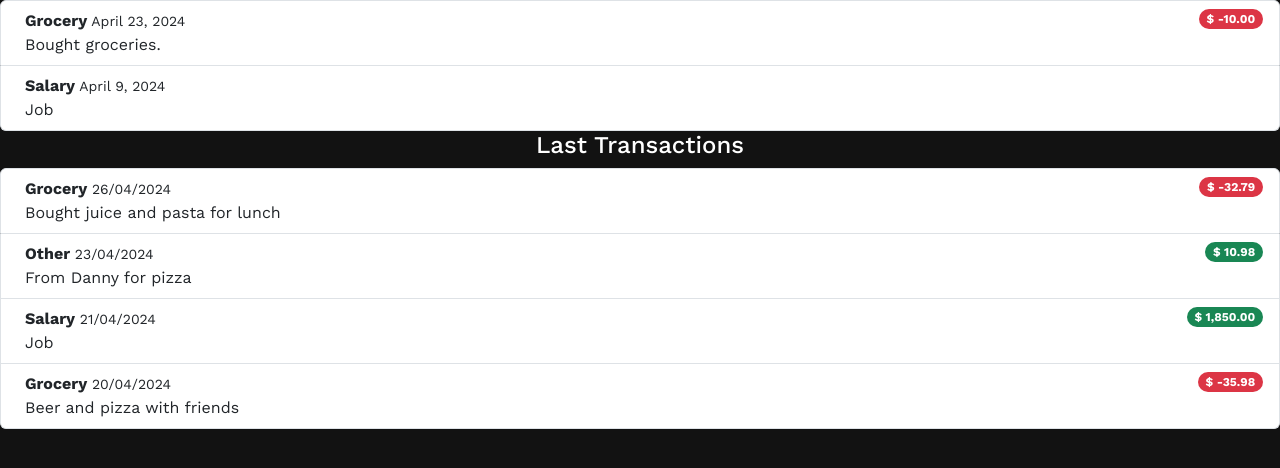
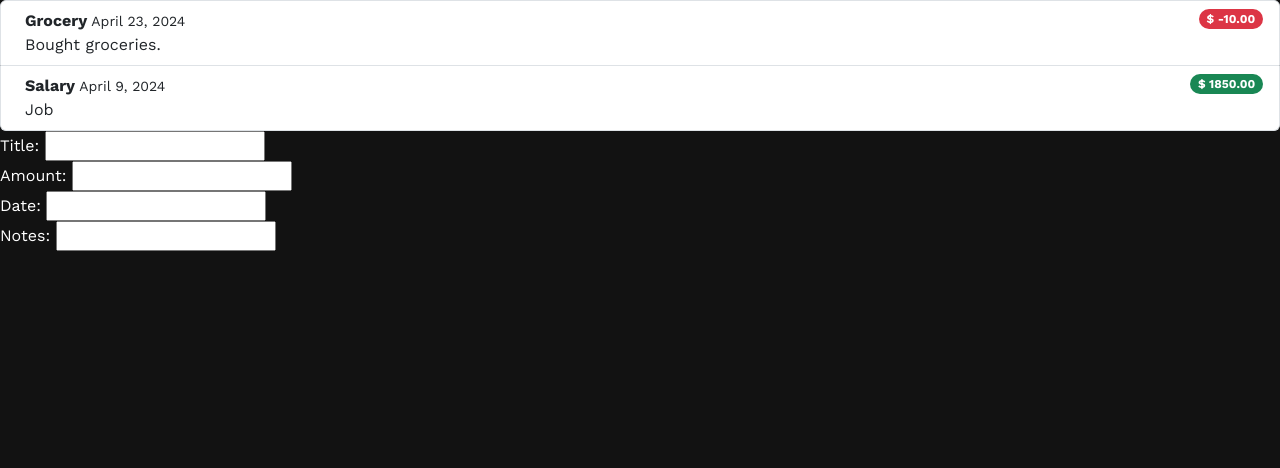
Before and after one commit to olijag/FinanceTracker-Python-Django, a Django app: page /testing/ in a window 1280 px wide. Shown: the part 56-524 px from the top of the page. Run offline with Django 5.2, Linux system fonts and the light colour scheme; data comes from the database, SQL or seed files in the repository; some libraries are stand-ins or nearby versions.

Commit message:
Added testing page

```diff
--- /dev/null
+++ b/main/FinanceTracker/NewTransactionForm.py
@@ -0,0 +1,7 @@
+from django import forms
+from .models import Transaction
+
+class NewTransactionForm(forms.ModelForm):
+     class Meta:
+          model = Transaction
+          fields = ['title', 'amount', 'date', 'notes']
--- a/main/FinanceTracker/templates/testing.html
+++ b/main/FinanceTracker/templates/testing.html
@@ -12,45 +12,21 @@
             </div>
             {% if x.amount < 0%}
                 <span class="badge bg-danger rounded-pill">$ {{ x.amount }}</span>
-            {% elif amount > 0%}
+            {% elif x.amount > 0%}
                 <span class="badge bg-success rounded-pill">$ {{ x.amount }}</span>
+            {% else %}
+                <span class="badge bg-secondary rounded-pill">$ {{ x.amount }}</span>
             {% endif %}
         </li>
     {% endfor %}
 </ol>
 
+<div class="row">
+    {{form}}
+</div>
 
-<h4 class="text-center">Last Transactions</h4>
-<ol class="list-group">
-    <li class="list-group-item d-flex d-flex align-items-start">
-        <div class="ms-2 me-auto">
-            <div><span class="fw-bold">Grocery</span><small> 26/04/2024</small></div>
-            Bought juice and pasta for lunch
-        </div>
-        <span class="badge bg-danger rounded-pill">$ -32.79</span>
-    </li>
-    <li class="list-group-item d-flex d-flex align-items-start">
-        <div class="ms-2 me-auto">
-            <div><span class="fw-bold">Other</span><small> 23/04/2024</small></div>
-            From Danny for pizza
-        </div>
-        <span class="badge bg-success rounded-pill">$ 10.98</span>
-    </li>
-    <li class="list-group-item d-flex d-flex align-items-start">
-        <div class="ms-2 me-auto">
-            <div><span class="fw-bold">Salary</span><small> 21/04/2024</small></div>
-            Job
-        </div>
-        <span class="badge bg-success rounded-pill">$ 1,850.00</span>
-    </li>
-    <li class="list-group-item d-flex d-flex align-items-start">
-        <div class="ms-2 me-auto">
-            <div><span class="fw-bold">Grocery</span><small> 20/04/2024</small></div>
-            Beer and pizza with friends
-        </div>
-        <span class="badge bg-danger rounded-pill">$ -35.98</span>
-    </li>
-</ol>
+
+
 
 
 {% endblock %}
--- a/main/FinanceTracker/views.py
+++ b/main/FinanceTracker/views.py
@@ -2,6 +2,7 @@ from django.shortcuts import render
 from django.http import HttpResponse
 from django.template import loader
 from .models import Account, Transaction
+from .NewTransactionForm import NewTransactionForm
 
 # Global functions
 def format_usa_balance(number):
@@ -31,16 +32,18 @@ def main(request):
 
 def testing(request):
     template = loader.get_template('testing.html')
+
     accounts = Account.objects.all().values()
-
     main_account = Account.objects.get(name="main")
     transactions_main_account = main_account.transactions.all()
 
+    form = NewTransactionForm()
 
     context = {
          'accounts': accounts,
          'main_account': main_account,
          'transactions_main_account': transactions_main_account,
+         'form': form,
     }
 
     return HttpResponse(template.render(context, request))
```
